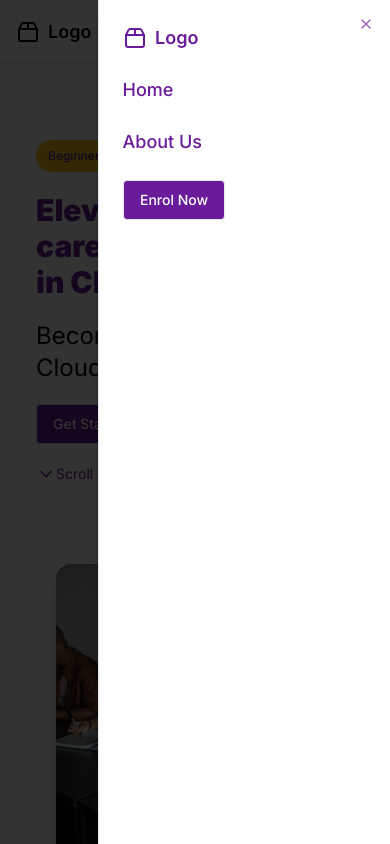
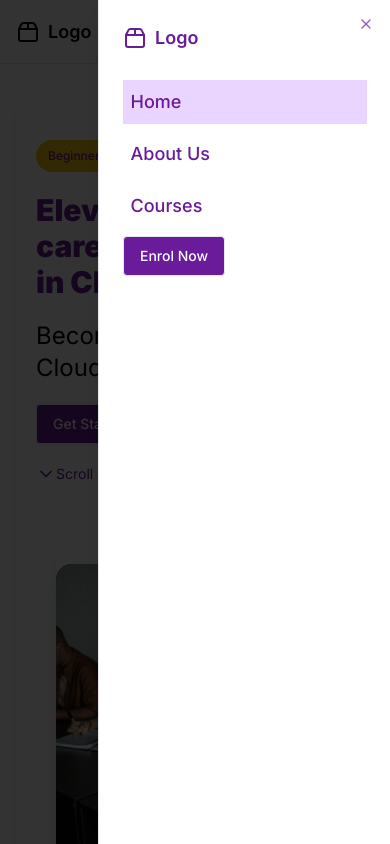
Before and after one commit to nwalo/cloud-app, a Next.js app: page / in a window 390 px wide. Both pictures are taken after a click on the button "Toggle navigation menu". Shown: the top 844 px of the page. Built offline with nearby package versions, Linux system fonts and the light colour scheme.

Commit message:
fix: fix navigation

```diff
--- a/components/navigation.tsx
+++ b/components/navigation.tsx
@@ -94,10 +94,10 @@ export function Navigation() {
           </Button>
         </SheetTrigger>
         <SheetContent side="right" className="text-purple-500 bg-white">
-          <nav className="grid gap-6 text-lg font-medium">
+          <nav className="grid gap-2 text-lg font-medium w-full">
             <Link
               href="/"
-              className="flex items-center gap-2 text-lg font-semibold"
+              className="flex items-center gap-2 mb-5 text-lg font-semibold"
             >
               <Package2 className="h-6 w-6" /> Logo
               <span className="sr-only">Cloud App Inc</span>
@@ -106,11 +106,40 @@ export function Navigation() {
               <Link
                 key={i}
                 href={nav.path}
-                className="text-muted-foreground transition-colors hover:text-foreground"
+                className={`text-muted-foreground block w-full transition-colors md:text-sm m-0 px-2 py-2 hover:bg-purple-50 ${
+                  nav.path === pathname ? "bg-purple-200" : ""
+                }`}
               >
                 {nav.name}
               </Link>
             ))}
+
+            <DropdownMenu>
+              <DropdownMenuTrigger
+                className={`hover:text-purple border-purple-500 hover:bg-purple-50 w-full text-left p-2 ${
+                  pathname.includes("courses") ? "bg-purple-200" : ""
+                }`}
+              >
+                Courses
+              </DropdownMenuTrigger>
+              <DropdownMenuContent className="bg-white w-full font-medium rounded-lg cursor-pointer">
+                {courses.map((nav, i) => (
+                  <DropdownMenuItem key={i} className="p-0">
+                    <span
+                      onClick={() => router.push(nav.path)}
+                      className={`text-muted-foreground block w-full transition-colors md:text-sm px-2 py-2 hover:bg-purple-50 hover:text-purple ${
+                        nav.path === pathname
+                          ? "text-purple-500 border-b"
+                          : "text-[#333333]"
+                      }`}
+                    >
+                      {nav.name}
+                    </span>
+                  </DropdownMenuItem>
+                ))}
+              </DropdownMenuContent>
+            </DropdownMenu>
+
             <CustomButton link="#join"> Enrol Now</CustomButton>
           </nav>
         </SheetContent>
```
